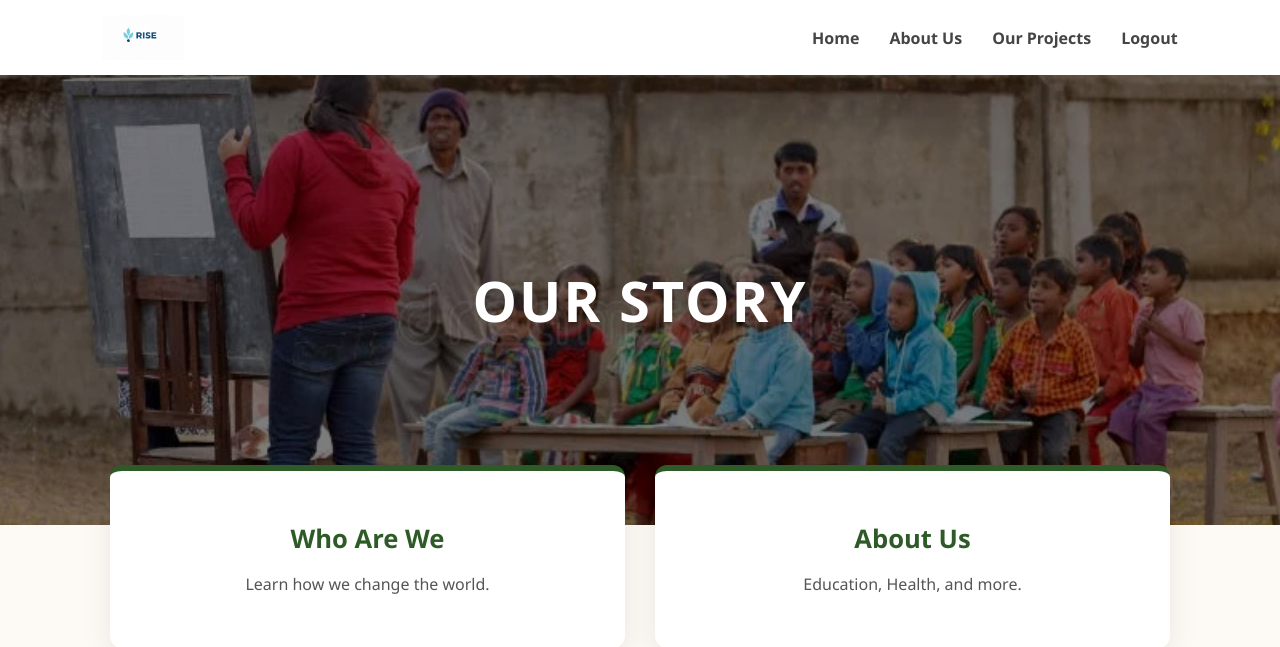
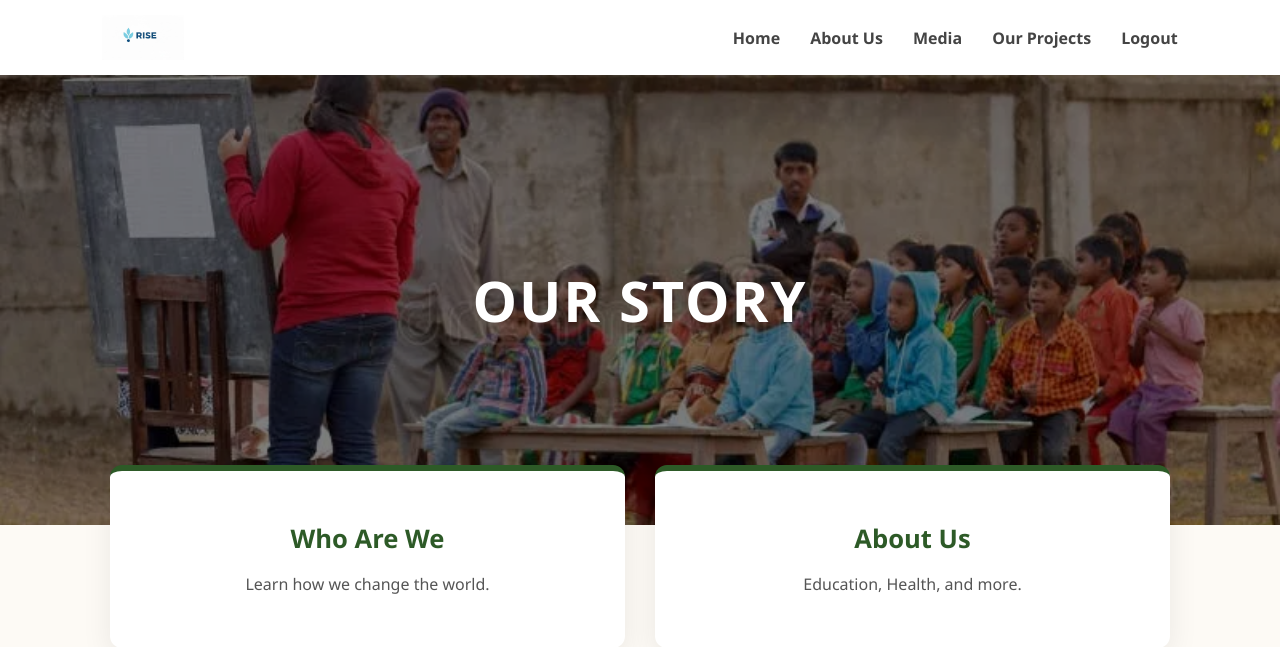
Before and after one commit to AbhishekAgasibagal/NGOSite-, a Flask app: page /about in a window 1280 px wide. Shown: the top 647 px of the page. Run offline with Flask 3, Linux system fonts and the light colour scheme.

Commit message:
Refactor about.html with updated styles and structure

```diff
--- a/templates/about.html
+++ b/templates/about.html
@@ -5,6 +5,7 @@
     <meta name="viewport" content="width=device-width, initial-scale=1.0">
     <title>About Us | RISE NGO</title>
     <style>
+        /* --- ALL-IN-ONE PROFESSIONAL CSS --- */
         :root {
             --primary: #007bff;
             --accent-green: #2d5a27;
@@ -85,6 +86,8 @@
             <ul class="nav-links">
                 <li><a href="/home">Home</a></li>
                 <li><a href="/about">About Us</a></li>
+                                <li><a href="/media">Media</a></li>
+
                 <li><a href="/projects">Our Projects</a></li>
                 <li><a href="/logout">Logout</a></li>
             </ul>
```
